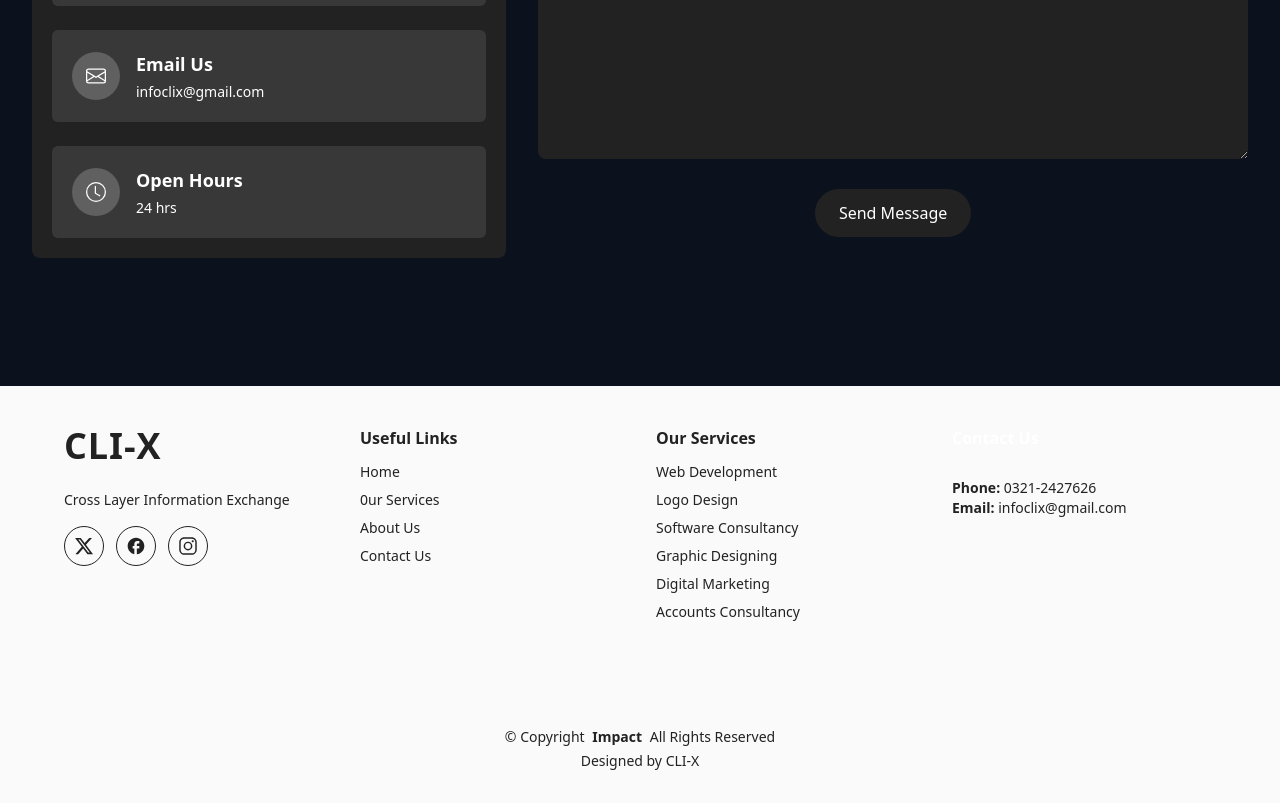
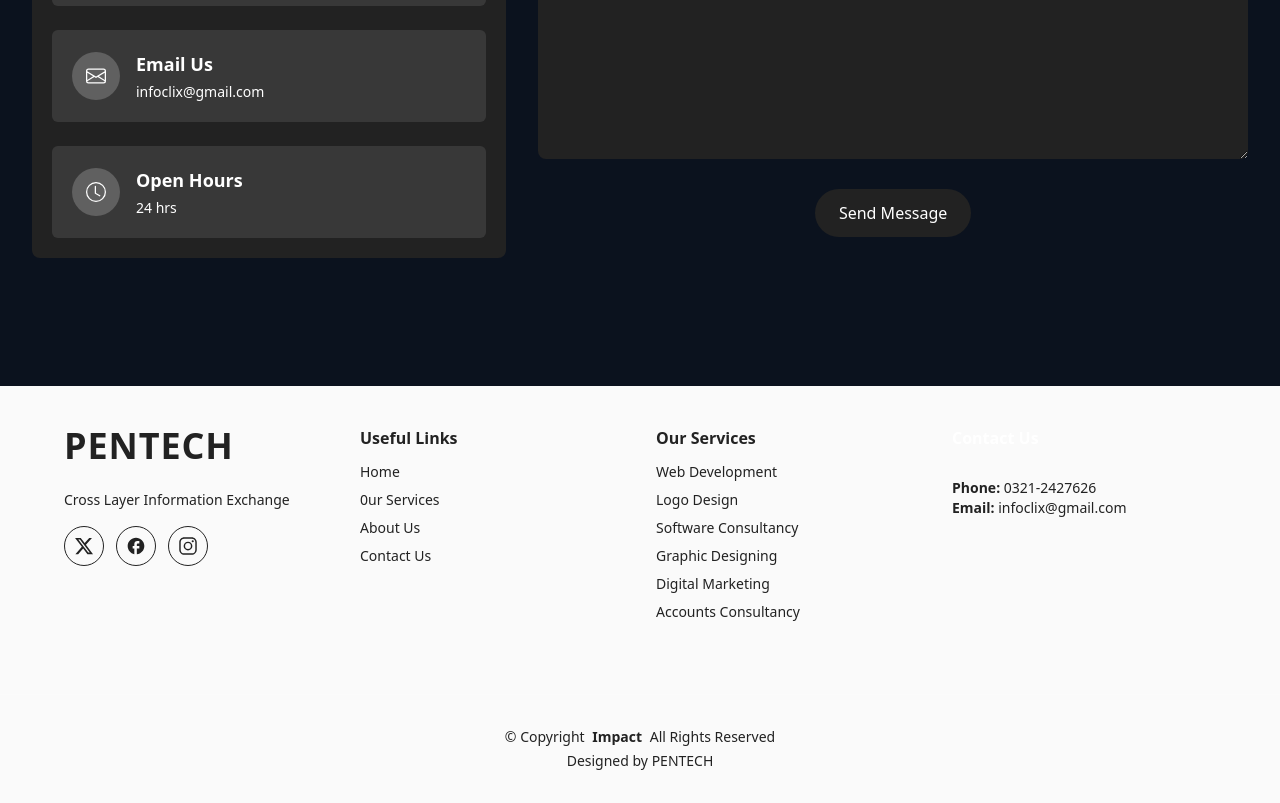
Before and after one commit to mr-saim-365/PENTECH, a React (Vite) app: page /Contact in a window 1280 px wide. Shown: the part 510-1313 px from the top of the page. Built offline with nearby package versions, Linux system fonts and the light colour scheme.

Commit message:
Change some text

```diff
--- a/index.html
+++ b/index.html
@@ -5,7 +5,7 @@
     <link rel="icon" type="image/svg+xml" href="/images/logo3.png" />
     <meta name="viewport" content="width=device-width, initial-scale=1.0" />
 
-    <title>CLIX</title>
+    <title>PENTECH</title>
   </head>
   <body>
     <div id="root"></div>
--- a/src/components/Footer.jsx
+++ b/src/components/Footer.jsx
@@ -62,7 +62,7 @@ const Footer = () => {
             >
               <Link href="index.html" className="flex items-center mb-6">
                 <span className="text-3xl md:text-4xl  font-bold tracking-wide">
-                  CLI-X
+                  PENTECH
                 </span>
               </Link>
               <p className="text-sm ">
@@ -179,7 +179,7 @@ const Footer = () => {
               <span>All Rights Reserved</span>
             </p>
             <div className="text-sm mt-1">
-              Designed by <Link to="#">CLI-X</Link>
+              Designed by <Link to="#">PENTECH</Link>
             </div>
           </motion.div>
         </motion.div>
--- a/src/components/Service.jsx
+++ b/src/components/Service.jsx
@@ -128,7 +128,7 @@ const Services = () => {
       <div className="w-full px-6 md:px-0 md:w-[90%] 2xl:w-[70%] mx-auto text-[#ffffff]">
          <div className="flex flex-col gap-3 items-center text-center mb-10 md:mb-20 2xl:w-[70%] mx-auto">
           <h1 className="text-[36px] md:text-[40px]">Our Services</h1>
-          <p className="text-sm md:text-[16px]">At Cli-X, we provide a full spectrum of digital solutions designed to accelerate your growth and streamline your operations. From design to deployment, we build experiences that are fast, functional, and future-ready.</p>
+          <p className="text-sm md:text-[16px]">At PENTECH, we provide a full spectrum of digital solutions designed to accelerate your growth and streamline your operations. From design to deployment, we build experiences that are fast, functional, and future-ready.</p>
          </div>
         <div
           ref={containerRef}
@@ -233,14 +233,14 @@ const Services = () => {
               className="lg:pl-8"
             >
               <p className="italic text-white mb-4">
-                Welcome to Cli-X — where innovation powers progress. As a
+                Welcome to PENTECH — where innovation powers progress. As a
                 premier digital software house, we specialize in crafting
                 cutting-edge solutions that elevate businesses into the future.
                 From sleek websites to powerful applications, our goal is
                 simple: turn your digital vision into reality.
               </p>
               <p className="text-white">
-                At Cli-X, our mission is to transform technology into impact. We
+                At PENTECH, our mission is to transform technology into impact. We
                 don't just build software — we solve problems. Every project we
                 undertake is guided by creativity, strategic thinking, and a
                 relentless pursuit of excellence. Whether you're a startup or a
```
